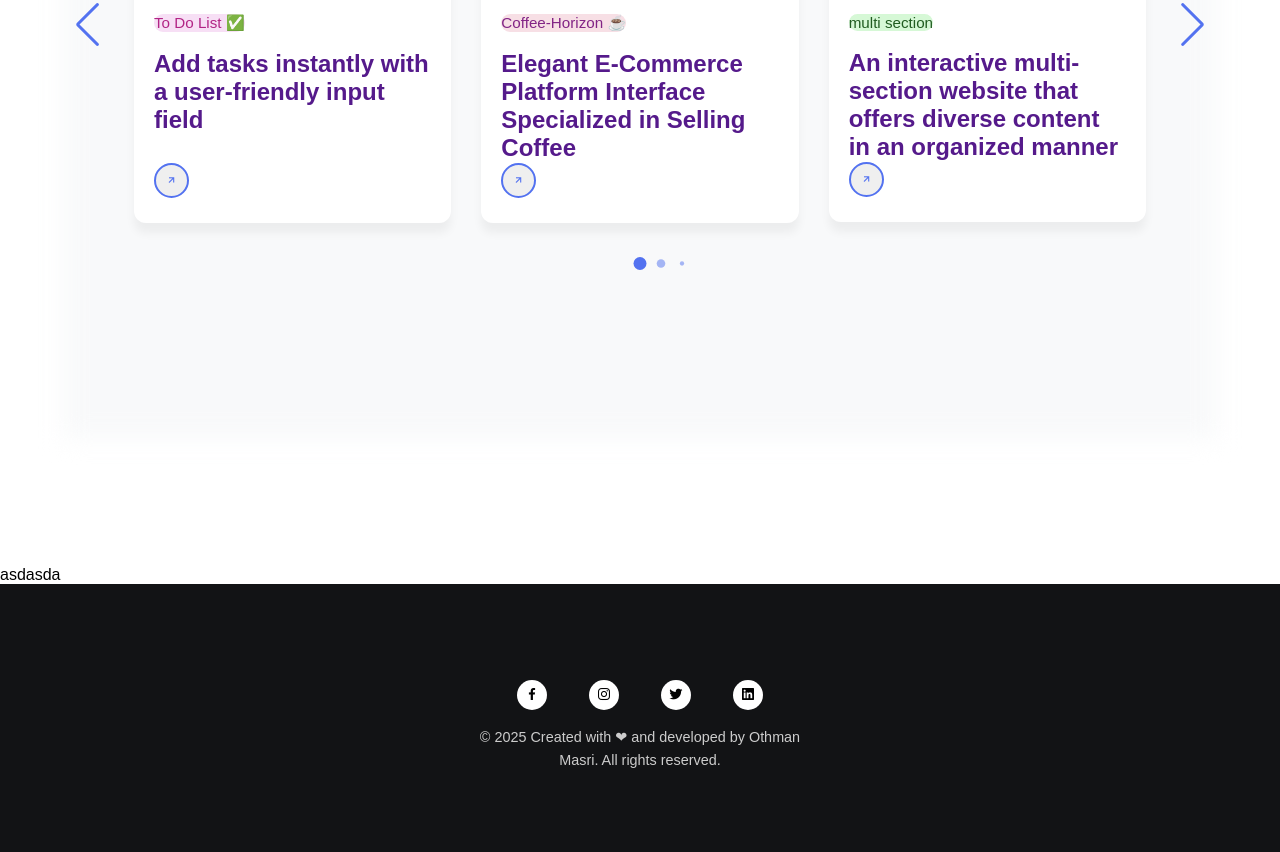
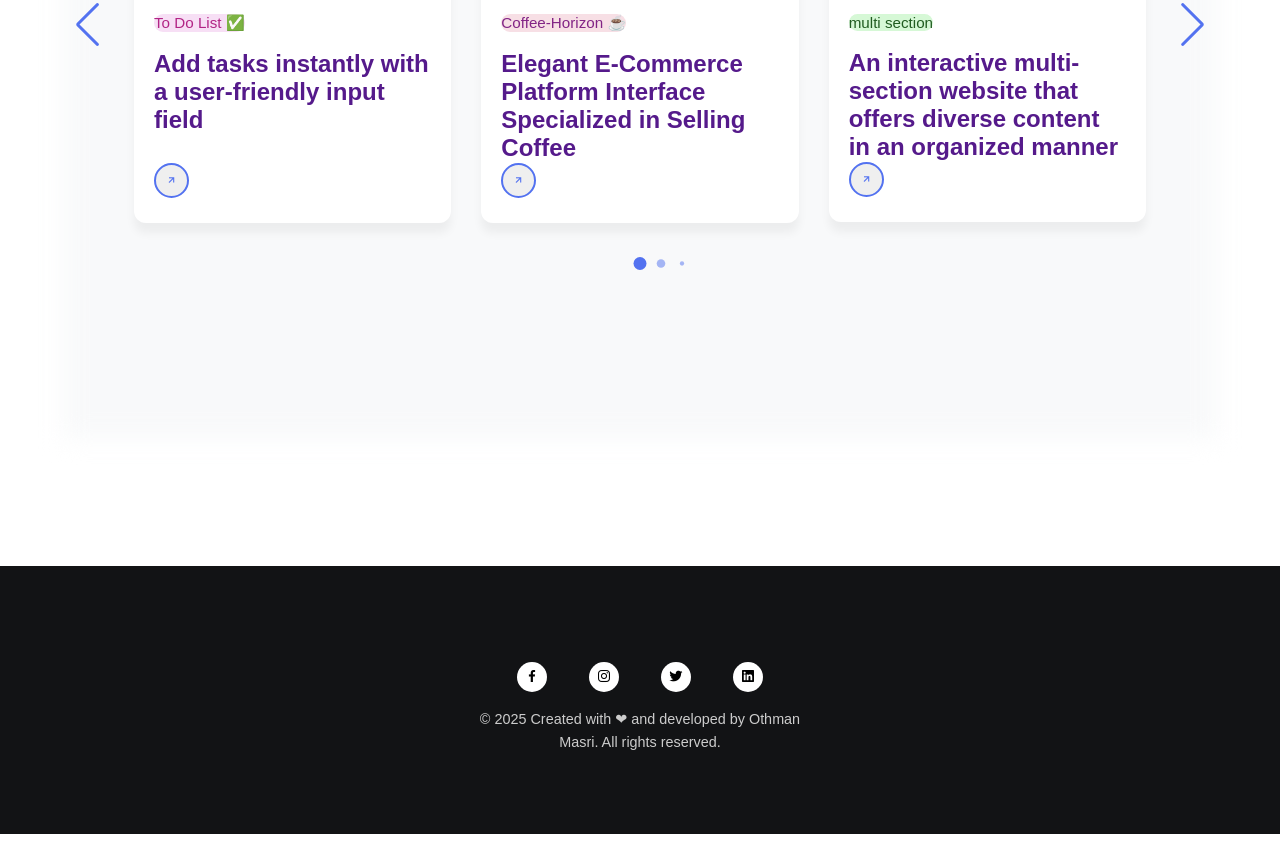
Before and after one commit to OthmanAlmasri/Portfolio, a plain HTML site: page index.html in a window 1280 px wide. Shown: the part 3012-3864 px from the top of the page. Drawn offline with nearby package versions, Linux system fonts and the light colour scheme.

Commit message:
DEL text

```diff
--- a/index.html
+++ b/index.html
@@ -257,9 +257,6 @@
     </section>
 
 
-  <div class="s">
-      <p class="test">asdasda</p>
-  </div>
 
     <footer class="footer3">
         <div class="container">
```
